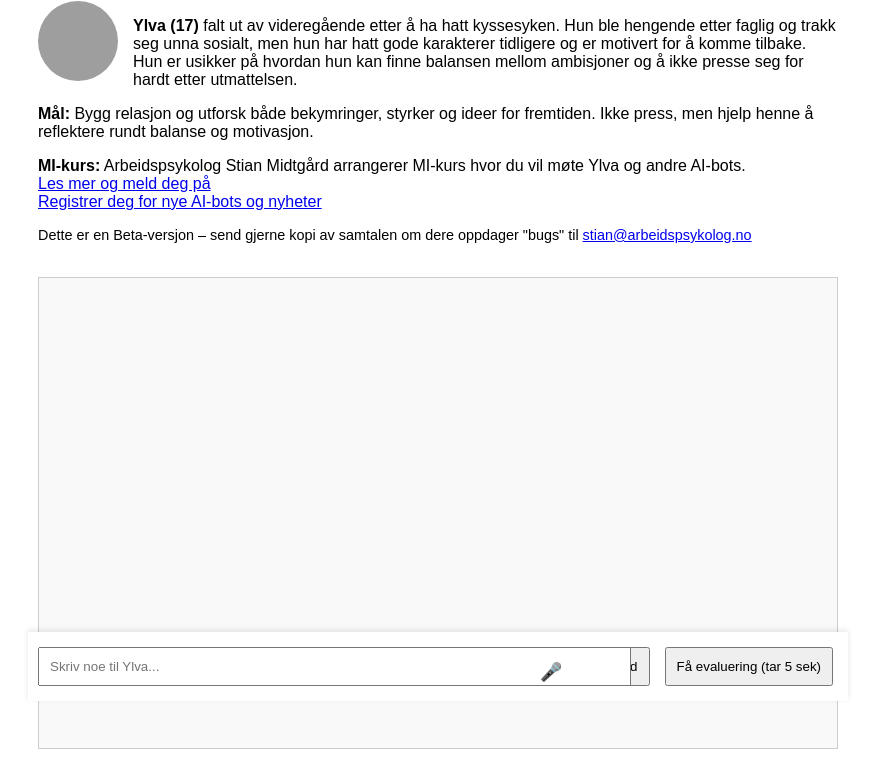
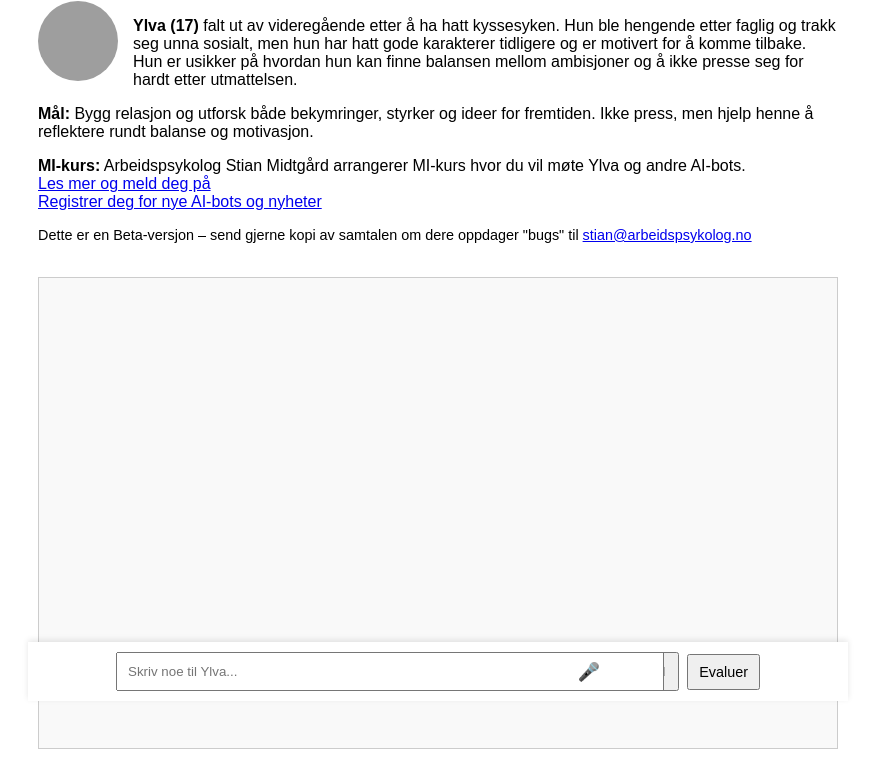
Before and after one commit to StianM1974/MIChatbot-Ylva, a website: page index.html in a window 1280 px wide. Shown: the part 99-878 px from the top of the page, without its empty margins (202-1077 px from the left). Drawn offline with Linux system fonts and the light colour scheme; grey boxes are pictures that could not be loaded.

Commit message:
Update index.html

```diff
--- a/index.html
+++ b/index.html
@@ -32,34 +32,45 @@
     }
     #instructions { overflow: hidden; margin-bottom: 20px; }
 
+    /* ====== INPUTRADEN ====== */
     #inputContainer {
-      position: fixed;
-      bottom: 0; left: 0; right: 0;
+      position: fixed; bottom: 0; left: 0; right: 0;
       margin: 0 auto;
       width: 100%; max-width: 800px;
       background: white;
       padding: 10px;
-      display: flex; justify-content: center; align-items: center; flex-wrap: wrap;
+      display: flex; align-items: center; justify-content: center;
+      flex-wrap: wrap; gap: 8px;
       box-shadow: 0 -2px 6px rgba(0,0,0,0.1);
       z-index: 100;
-      gap: 5px;
     }
 
-    /* input med mikrofon-ikon */
+    /* Input med mikrofon-ikon inni */
     .inputWrap {
       position: relative;
-      flex: 1;
-      min-width: 200px;
-      margin-right: 5px;
+      flex: 1 1 auto;
+      min-width: 260px;
+      max-width: 62%;        /* <- gir alltid plass til knappene */
     }
     #userInput {
       width: 100%;
       padding: 10px 38px 10px 10px; /* plass til mic-ikonet */
     }
 
-    button { padding: 10px; margin: 5px; }
-    #inputContainer button { flex-shrink: 0; } /* gjør at input ikke dekker knappene */
+    /* Knappene må ikke krympe */
+    #inputContainer button { flex-shrink: 0; }
 
+    /* Send-knapp */
+    .btn-send { padding: 10px 12px; }
+
+    /* Mindre evalueringsknapp */
+    .btn-feedback {
+      padding: 8px 10px;
+      font-size: 0.9em;
+      white-space: nowrap;
+    }
+
+    /* Mic-ikon i feltet */
     #micBtn{
       position: absolute;
       right: 8px; top: 50%;
@@ -69,6 +80,11 @@
       display: none; /* vises via JS der det støttes */
     }
     #micBtn:active{ transform: translateY(-50%) scale(0.95); }
+
+    /* Små skjermer: legg knappene på ny rad hvis nødvendig */
+    @media (max-width: 520px){
+      .inputWrap { max-width: 100%; }
+    }
   </style>
 </head>
 <body>
@@ -91,9 +107,9 @@
       <input type="text" id="userInput" placeholder="Skriv noe til Ylva...">
       <button id="micBtn" title="Snakk" aria-label="Snakk">🎤</button>
     </div>
-    <button onclick="sendMessage()">Send</button>
-    <button onclick="getFeedback()">Få evaluering (tar 5 sek)</button>
-    <div id="iosHint" style="display:none; font-size:0.9em; opacity:.8; margin-left:8px;">
+    <button class="btn-send" onclick="sendMessage()">Send</button>
+    <button class="btn-feedback" onclick="getFeedback()">Evaluer</button>
+    <div id="iosHint" style="display:none; font-size:0.9em; opacity:.8; width:100%; text-align:center;">
       På iPhone/Safari: bruk mikrofon-ikonet på tastaturet for diktering.
     </div>
   </div>
@@ -101,7 +117,7 @@
   <script>
     const chat = document.getElementById("chat");
     const userInput = document.getElementById("userInput");
-    const feedbackButton = document.querySelector("#inputContainer button:last-of-type");
+    const feedbackButton = document.querySelector(".btn-feedback");
     let conversation = [];
 
     const conversationId = `${new Date().toISOString().replace(/[:.]/g, "-")}_${Math.random().toString(36).slice(2,7)}`;
@@ -137,14 +153,14 @@
 
     async function getFeedback() {
       const originalText = feedbackButton.innerText;
-      feedbackButton.innerText = "Vurderer samtalen …";
+      feedbackButton.innerText = "Vurderer …";
       feedbackButton.disabled = true;
 
       try {
         const response = await fetch("/api/feedback", {
           method: "POST",
           headers: { "Content-Type": "application/json" },
-          body: JSON.stringify({ conversation: conversation })
+          body: JSON.stringify({ conversation })
         });
 
         const data = await response.json();
```
